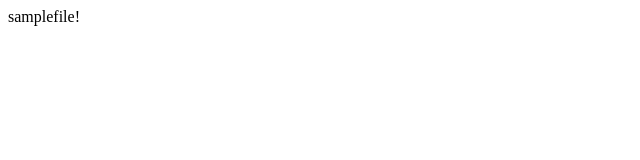
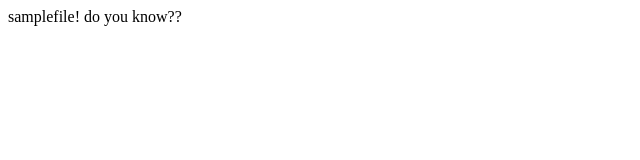
Before and after one commit to Katayanagi/Gitsample, a plain HTML site: page index.html in a window 1280 px wide. Shown: the whole page, without its empty margins (0-640 px from the left). Drawn offline with Linux system fonts and the light colour scheme.

Commit message:
インデックスを追加

```diff
--- a/index.html
+++ b/index.html
@@ -1,7 +1,7 @@
 <html>
 <body>
 	samplefile!
-
+do you know??
 </body>
 
 
```
